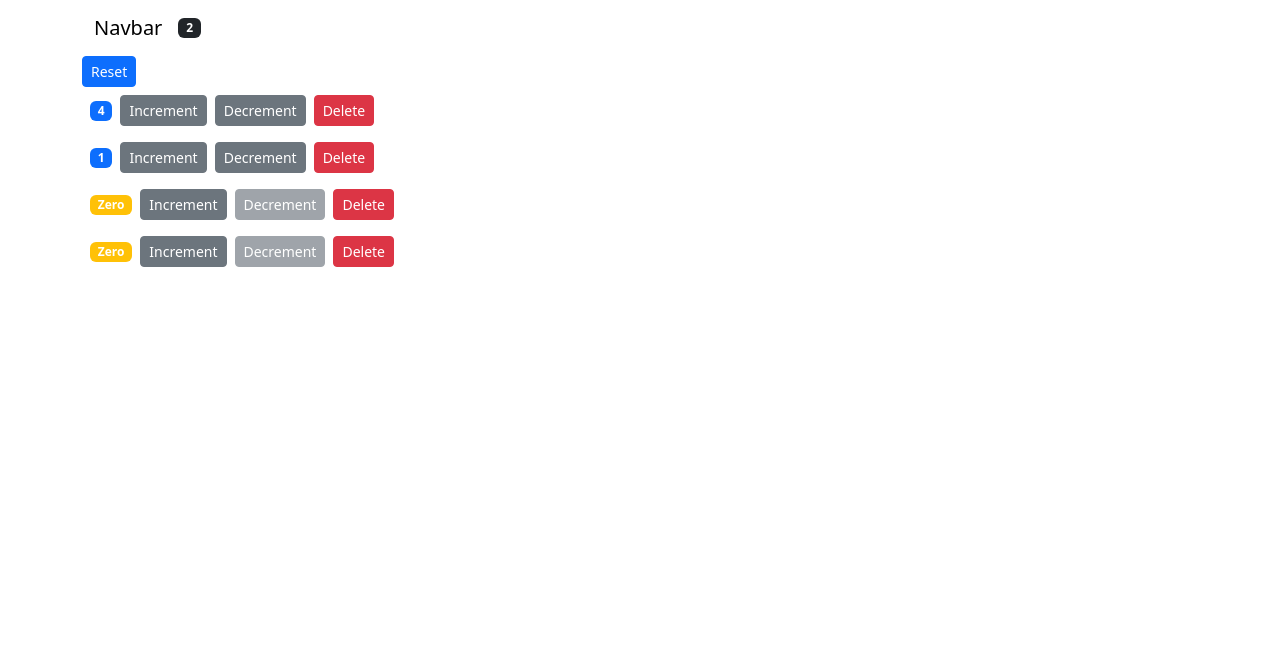
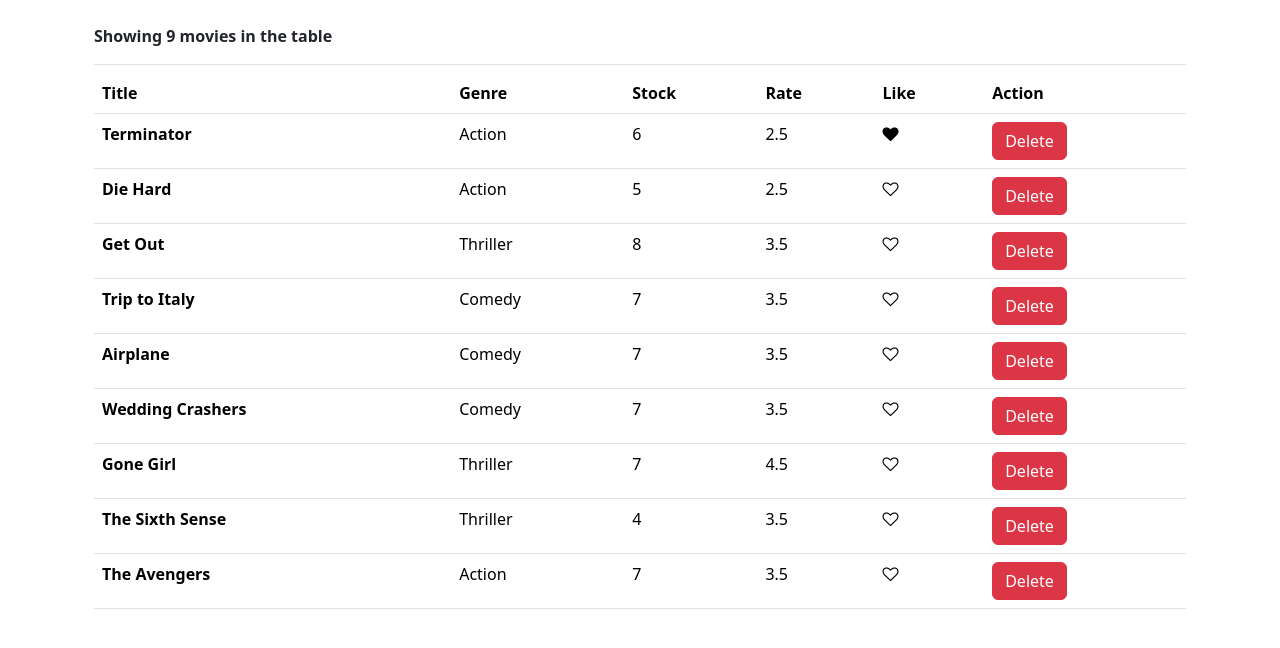
Before and after one commit to Ahmadraza047/react-counter, a React (Create React App) app: page / in a window 1280 px wide. Shown: the top 648 px of the page. Built offline with nearby package versions, Linux system fonts and the light colour scheme.

Commit message:
Like module added

```diff
--- a/package.json
+++ b/package.json
@@ -7,6 +7,7 @@
     "@testing-library/react": "^13.4.0",
     "@testing-library/user-event": "^13.5.0",
     "bootstrap": "^5.3.2",
+    "font-awesome": "^4.7.0",
     "random-string": "^0.2.0",
     "react": "^18.2.0",
     "react-dom": "^18.2.0",
--- a/src/App.js
+++ b/src/App.js
@@ -1,13 +1,13 @@
 import React, { Component } from 'react';
-// import Movies from './components/movies';
-import Counters from './components/counters';
+import Movies from './components/movies';
+// import Counters from './components/counters';
 
 class App extends Component {
     render() {
       return (
         <div className="App">
           <main className='container'>
-            <Counters />
+            <Movies />
           </main>
       </div>
       );
--- a/src/components/Counters/navbar.jsx
+++ b/src/components/Counters/navbar.jsx
@@ -1,4 +1,6 @@
 
+
+// stateless functional component
 const NavBar = ( { totalCounters } ) => {
     return (
         <div className="container">
--- a/src/components/Counters/singleCounter.jsx
+++ b/src/components/Counters/singleCounter.jsx
@@ -1,10 +1,6 @@
 import React, { Component } from 'react';
 
 class Counter extends Component {
-
-    state = {
-        counter : this.props.counter
-    }
 
     render() {
         return (
--- /dev/null
+++ b/src/components/Like.jsx
@@ -0,0 +1,18 @@
+import React, { Component } from 'react';
+
+class Like extends Component {
+    state = {
+        like : false
+     }
+    render() {
+        return (
+            <span className='likeBtn' onClick={ this.props.onClick }>
+                <i className={ `fa fa-heart${ (this.props.liked) ? '' : '-o' } `} aria-hidden="true"></i>
+            </span>
+        );
+    }
+
+
+}
+
+export default Like;
--- a/src/components/movies.jsx
+++ b/src/components/movies.jsx
@@ -1,5 +1,6 @@
 import React, { Component } from 'react';
 import { getMovies } from '../services/fakeMovieService';
+import Like from './Like';
 
 
 class Movies extends Component {
@@ -24,6 +25,7 @@ class Movies extends Component {
                     <th scope="col">Genre</th>
                     <th scope="col">Stock</th>
                     <th scope="col">Rate</th>
+                    <th scope="col">Like</th>
                     <th scope="col">Action</th>
                     </tr>
                 </thead>
@@ -34,6 +36,7 @@ class Movies extends Component {
                                 <td>{ m.genre.name}</td>
                                 <td>{ m.numberInStock}</td>
                                 <td>{ m.dailyRentalRate}</td>
+                                <td><Like liked={m.liked} onClick={ () => this.handleLike(m)} /></td>
                                 <td><button onClick={ () => this.deleteSingleMovie(m._id) } type="button" className="btn btn-danger">Delete</button></td>
                             </tr>
                         )
@@ -50,6 +53,18 @@ class Movies extends Component {
         this.setState({ movies });
     }
 
+    handleLike = (movie) => {
+        console.log('movie', movie);
+        let movies  = [...this.state.movies];
+        let index = movies.indexOf(movie);
+        movies[index] = {...movies[index]}
+        movies[index].liked = !movies[index].liked;
+
+
+        this.setState({ movies });
+
+    }
+
 }
 
 export default Movies;
--- a/src/index.js
+++ b/src/index.js
@@ -4,6 +4,7 @@ import './index.css';
 
 import App from './App';
 import 'bootstrap/dist/css/bootstrap.min.css';
+import 'font-awesome/css/font-awesome.min.css';
 import reportWebVitals from './reportWebVitals';
 
 
--- a/src/services/fakeMovieService.js
+++ b/src/services/fakeMovieService.js
@@ -8,7 +8,8 @@ const movies = [
     genre: { _id: "5b21ca3eeb7f6fbccd471818", name: "Action" },
     numberInStock: 6,
     dailyRentalRate: 2.5,
-    publishDate: "2018-01-03T19:04:28.809Z"
+    publishDate: "2018-01-03T19:04:28.809Z",
+    liked: true
   },
   {
     _id: "5b21ca3eeb7f6fbccd471816",
```
Also changed, not shown: 1 other file (tests, documents, lock files or other folders).
